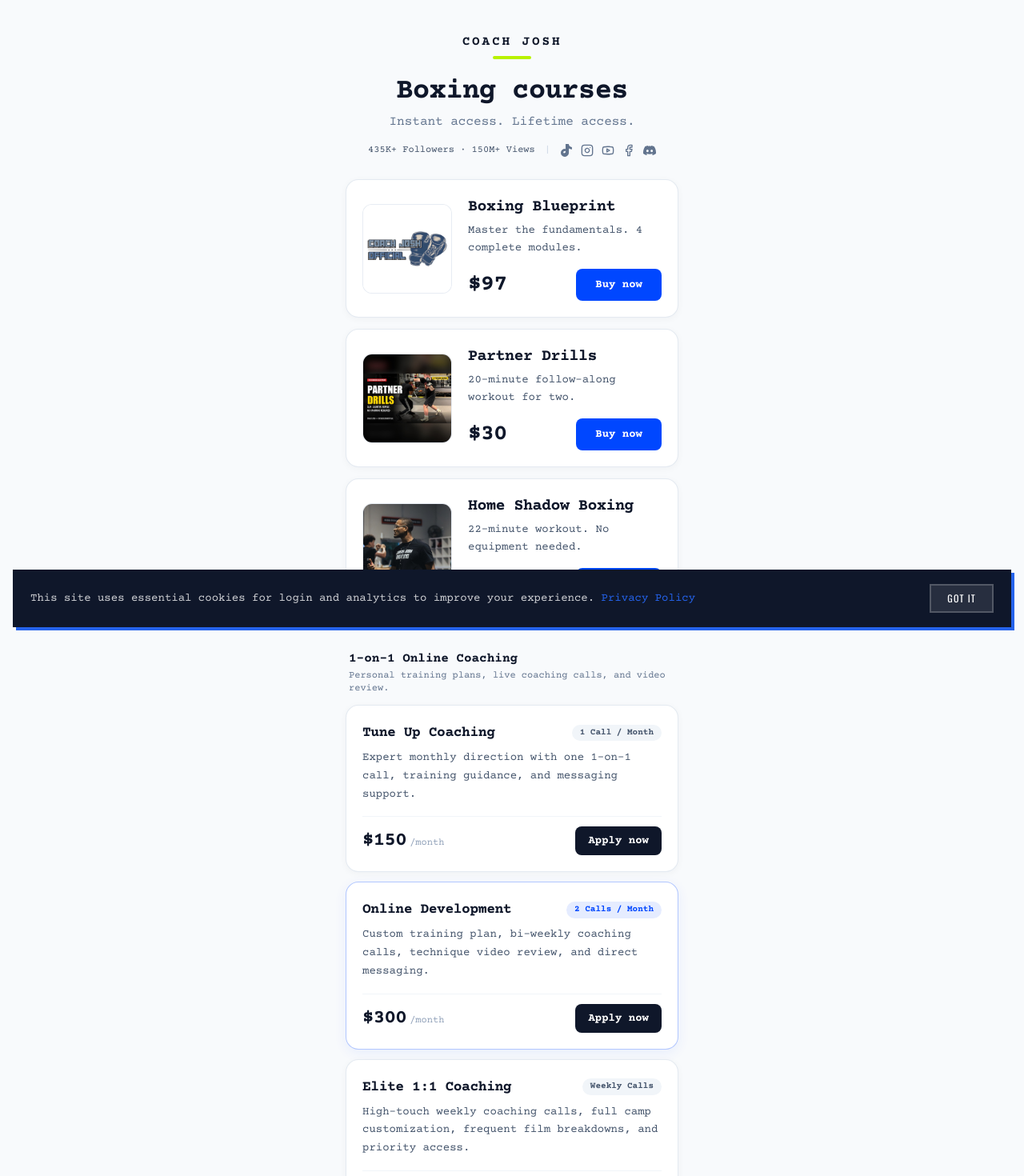
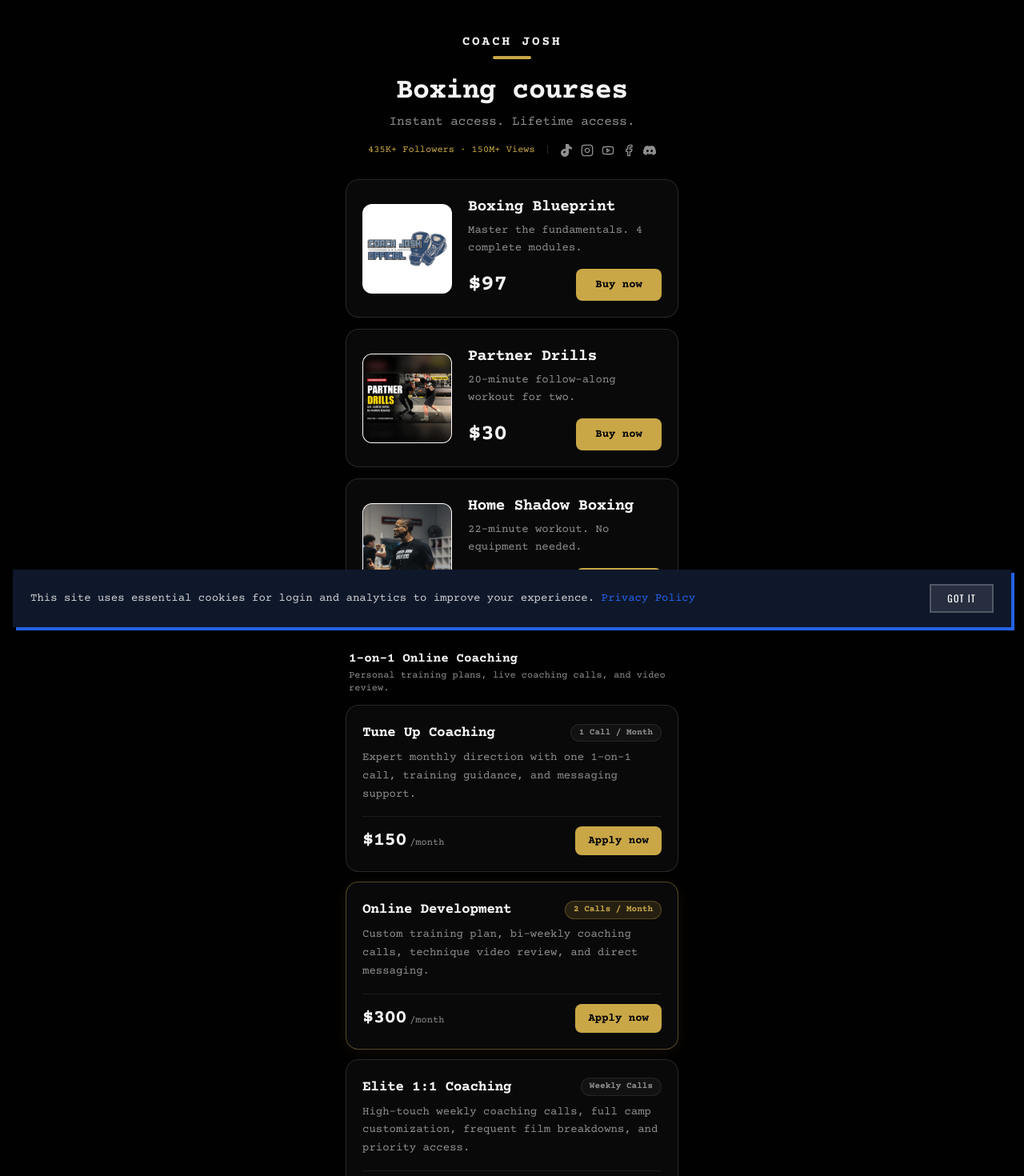
Before and after one commit to kaokien/coach-josh-official, a Next.js app: page /links in a window 1280 px wide. Shown: the top 1470 px of the page at 80% size. Built offline with nearby package versions, Linux system fonts and the light colour scheme.

Commit message:
style(links): apply coachjoshboxing.com black and gold color palette

```diff
--- a/app/links/page.tsx
+++ b/app/links/page.tsx
@@ -50,10 +50,10 @@ const CourseCard = ({
     href={href}
     target="_blank"
     rel="noopener noreferrer"
-    className="group flex items-center gap-4 sm:gap-5 rounded-2xl border border-slate-200/90 bg-white p-4 sm:p-5 shadow-[0_2px_10px_rgba(15,23,42,0.04)] transition-all duration-200 hover:border-slate-300 hover:shadow-[0_8px_24px_rgba(15,23,42,0.08)]"
+    className="group flex items-center gap-4 sm:gap-5 rounded-2xl border border-white/[0.12] bg-[#090909] p-4 sm:p-5 transition-all duration-200 hover:border-[#c9a747]/50 hover:bg-[#0d0d0d]"
   >
     {/* Square Course Thumbnail */}
-    <div className="relative h-24 w-24 sm:h-28 sm:w-28 shrink-0 overflow-hidden rounded-xl border border-slate-200/80 bg-white">
+    <div className="relative h-24 w-24 sm:h-28 sm:w-28 shrink-0 overflow-hidden rounded-xl border border-white/[0.12] bg-white">
       <Image
         src={thumbnail}
         alt={title}
@@ -66,20 +66,20 @@ const CourseCard = ({
     {/* Course Info + Price + Clear Buy Now Button */}
     <div className="flex flex-1 min-w-0 flex-col justify-between">
       <div>
-        <h2 className="text-lg sm:text-xl font-bold tracking-tight text-[#0F172A] leading-snug">
+        <h2 className="text-lg sm:text-xl font-bold tracking-tight text-[#f5f5f5] leading-snug">
           {title}
         </h2>
-        <p className="mt-1 text-xs sm:text-sm text-slate-600 leading-relaxed">
+        <p className="mt-1 text-xs sm:text-sm text-[#8f8f8f] leading-relaxed">
           {description}
         </p>
       </div>
 
       <div className="mt-3.5 flex items-center justify-between gap-3">
-        <span className="text-2xl sm:text-[28px] font-extrabold tracking-tight text-[#0F172A] leading-none">
+        <span className="text-2xl sm:text-[28px] font-extrabold tracking-tight text-[#f5f5f5] leading-none">
           {price}
         </span>
 
-        <span className="inline-flex items-center justify-center rounded-lg bg-[#0047FF] px-5 sm:px-6 py-2.5 text-sm font-semibold text-white transition-colors group-hover:bg-[#0039CC]">
+        <span className="inline-flex items-center justify-center rounded-lg bg-[#c9a747] px-5 sm:px-6 py-2.5 text-sm font-bold text-[#010101] transition-colors group-hover:bg-[#efd689]">
           {ctaText}
         </span>
       </div>
@@ -109,39 +109,39 @@ const CoachingTierCard = ({
     rel="noopener noreferrer"
     className={`group flex flex-col justify-between rounded-2xl border p-4 sm:p-5 transition-all duration-200 ${
       popular
-        ? 'border-[#0047FF]/30 bg-white shadow-[0_4px_16px_rgba(0,71,255,0.07)] hover:border-[#0047FF]/60'
-        : 'border-slate-200/90 bg-white shadow-[0_2px_10px_rgba(15,23,42,0.04)] hover:border-slate-300'
+        ? 'border-[#c9a747]/40 bg-[#090909] shadow-[0_4px_20px_rgba(201,167,71,0.08)] hover:border-[#c9a747]/70'
+        : 'border-white/[0.12] bg-[#090909] hover:border-[#c9a747]/40'
     }`}
   >
     <div>
       <div className="flex items-center justify-between gap-2">
-        <h3 className="text-base sm:text-lg font-bold tracking-tight text-[#0F172A]">
+        <h3 className="text-base sm:text-lg font-bold tracking-tight text-[#f5f5f5]">
           {title}
         </h3>
         <span
           className={`rounded-full px-2.5 py-0.5 text-[11px] font-semibold ${
             popular
-              ? 'bg-[#0047FF]/10 text-[#0047FF]'
-              : 'bg-slate-100 text-slate-600'
+              ? 'bg-[#c9a747]/15 text-[#c9a747] border border-[#c9a747]/30'
+              : 'bg-[#121212] text-[#8f8f8f] border border-white/[0.08]'
           }`}
         >
           {cadence}
         </span>
       </div>
-      <p className="mt-1.5 text-xs sm:text-sm text-slate-600 leading-relaxed">
+      <p className="mt-1.5 text-xs sm:text-sm text-[#8f8f8f] leading-relaxed">
         {description}
       </p>
     </div>
 
-    <div className="mt-4 pt-3 border-t border-slate-100 flex items-center justify-between gap-3">
+    <div className="mt-4 pt-3 border-t border-white/[0.08] flex items-center justify-between gap-3">
       <div className="flex items-baseline gap-1">
-        <span className="text-xl sm:text-2xl font-extrabold tracking-tight text-[#0F172A]">
+        <span className="text-xl sm:text-2xl font-extrabold tracking-tight text-[#f5f5f5]">
           {price}
         </span>
-        <span className="text-xs font-medium text-slate-400">/month</span>
+        <span className="text-xs font-medium text-[#8f8f8f]">/month</span>
       </div>
 
-      <span className="inline-flex items-center justify-center rounded-lg bg-[#0F172A] px-4 py-2 text-xs sm:text-sm font-semibold text-white transition-colors group-hover:bg-[#0047FF]">
+      <span className="inline-flex items-center justify-center rounded-lg bg-[#c9a747] px-4 py-2 text-xs sm:text-sm font-bold text-[#010101] transition-colors group-hover:bg-[#efd689]">
         Apply now
       </span>
     </div>
@@ -165,27 +165,27 @@ const ResourceLink = ({
   const inner = (
     <>
       <div className="flex items-center gap-3.5 min-w-0">
-        <div className="flex h-10 w-10 shrink-0 items-center justify-center rounded-xl bg-slate-100 text-[#0F172A] transition-colors group-hover:bg-[#0047FF]/10 group-hover:text-[#0047FF]">
+        <div className="flex h-10 w-10 shrink-0 items-center justify-center rounded-xl bg-[#121212] border border-white/[0.08] text-[#c9a747] transition-colors group-hover:bg-[#c9a747] group-hover:text-[#010101]">
           <Icon size={18} />
         </div>
         <div className="min-w-0">
-          <div className="text-sm sm:text-base font-semibold text-[#0F172A] leading-snug">
+          <div className="text-sm sm:text-base font-semibold text-[#f5f5f5] leading-snug">
             {title}
           </div>
-          <div className="text-xs text-slate-500 mt-0.5 leading-snug">
+          <div className="text-xs text-[#8f8f8f] mt-0.5 leading-snug">
             {subtitle}
           </div>
         </div>
       </div>
       <ArrowUpRight
         size={16}
-        className="shrink-0 text-slate-400 transition-transform duration-200 group-hover:translate-x-0.5 group-hover:-translate-y-0.5 group-hover:text-[#0047FF]"
+        className="shrink-0 text-[#8f8f8f] transition-transform duration-200 group-hover:translate-x-0.5 group-hover:-translate-y-0.5 group-hover:text-[#c9a747]"
       />
     </>
   );
 
   const classes =
-    'group flex items-center justify-between gap-3 rounded-2xl border border-slate-200/90 bg-white p-3.5 sm:p-4 shadow-[0_2px_8px_rgba(15,23,42,0.03)] transition-all duration-200 hover:border-slate-300 hover:shadow-[0_4px_14px_rgba(15,23,42,0.06)]';
+    'group flex items-center justify-between gap-3 rounded-2xl border border-white/[0.12] bg-[#090909] p-3.5 sm:p-4 transition-all duration-200 hover:border-[#c9a747]/50 hover:bg-[#0d0d0d]';
 
   if (internal) {
     return (
@@ -209,37 +209,37 @@ const ResourceLink = ({
 
 export default function LinksPage() {
   return (
-    <main className="min-h-screen w-full bg-[#F8FAFC] text-[#0F172A] selection:bg-[#0047FF] selection:text-white flex flex-col items-center">
+    <main className="min-h-screen w-full bg-[#010101] text-[#f5f5f5] selection:bg-[#c9a747] selection:text-[#010101] flex flex-col items-center">
       <div className="w-full max-w-md px-4 pt-8 pb-16 sm:pt-10">
         {/* ═══════════ COMPACT BRAND HEADER ═══════════ */}
         <header className="text-center">
           <div className="inline-flex flex-col items-center">
-            <span className="text-sm sm:text-base font-extrabold uppercase tracking-[0.18em] text-[#0F172A]">
+            <span className="text-sm sm:text-base font-extrabold uppercase tracking-[0.18em] text-[#f5f5f5]">
               COACH JOSH
             </span>
-            <span className="mt-1.5 h-1 w-12 rounded-full bg-[#B8F200]" />
+            <span className="mt-1.5 h-1 w-12 rounded-full bg-[#c9a747]" />
           </div>
 
-          <h1 className="mt-5 text-3xl sm:text-4xl font-extrabold tracking-tight text-[#0F172A]">
+          <h1 className="mt-5 text-3xl sm:text-4xl font-extrabold tracking-tight text-[#f5f5f5]">
             Boxing courses
           </h1>
-          <p className="mt-1.5 text-sm sm:text-base text-slate-500">
+          <p className="mt-1.5 text-sm sm:text-base text-[#8f8f8f]">
             Instant access. Lifetime access.
           </p>
 
           {/* Compact Social Proof & Icons */}
-          <div className="mt-4 flex flex-wrap items-center justify-center gap-3 text-xs text-slate-500">
-            <span className="font-medium text-slate-600">
+          <div className="mt-4 flex flex-wrap items-center justify-center gap-3 text-xs text-[#8f8f8f]">
+            <span className="font-medium text-[#c9a747]">
               435K+ Followers · 150M+ Views
             </span>
-            <span className="text-slate-300">|</span>
-            <div className="flex items-center gap-2.5 text-slate-500">
+            <span className="text-white/20">|</span>
+            <div className="flex items-center gap-2.5 text-[#8f8f8f]">
               <a
                 href="https://www.tiktok.com/@coachjoshofficial"
                 target="_blank"
                 rel="noopener noreferrer"
                 aria-label="TikTok"
-                className="hover:text-[#0F172A] transition-colors"
+                className="hover:text-[#c9a747] transition-colors"
               >
                 <TikTokIcon className="h-4 w-4" />
               </a>
@@ -248,7 +248,7 @@ export default function LinksPage() {
                 target="_blank"
                 rel="noopener noreferrer"
                 aria-label="Instagram"
-                className="hover:text-[#E1306C] transition-colors"
+                className="hover:text-[#c9a747] transition-colors"
               >
                 <Instagram size={16} />
               </a>
@@ -257,7 +257,7 @@ export default function LinksPage() {
                 target="_blank"
                 rel="noopener noreferrer"
                 aria-label="YouTube"
-                className="hover:text-[#FF0000] transition-colors"
+                className="hover:text-[#c9a747] transition-colors"
               >
                 <Youtube size={16} />
               </a>
@@ -266,7 +266,7 @@ export default function LinksPage() {
                 target="_blank"
                 rel="noopener noreferrer"
                 aria-label="Facebook"
-                className="hover:text-[#1877F2] transition-colors"
+                className="hover:text-[#c9a747] transition-colors"
               >
                 <Facebook size={16} />
               </a>
@@ -275,7 +275,7 @@ export default function LinksPage() {
                 target="_blank"
                 rel="noopener noreferrer"
                 aria-label="Discord"
-                className="hover:text-[#5865F2] transition-colors"
+                className="hover:text-[#c9a747] transition-colors"
               >
                 <DiscordIcon className="h-4 w-4" />
               </a>
@@ -316,10 +316,10 @@ export default function LinksPage() {
         {/* ═══════════ 2. 1-ON-1 ONLINE COACHING ═══════════ */}
         <section className="mt-10" aria-label="1-on-1 Online Coaching">
           <div className="mb-3 px-1">
-            <h2 className="text-base font-bold text-[#0F172A]">
+            <h2 className="text-base font-bold text-[#f5f5f5]">
               1-on-1 Online Coaching
             </h2>
-            <p className="text-xs text-slate-500 mt-0.5">
+            <p className="text-xs text-[#8f8f8f] mt-0.5">
               Personal training plans, live coaching calls, and video review.
             </p>
           </div>
@@ -355,7 +355,7 @@ export default function LinksPage() {
         {/* ═══════════ 3. OFFICIAL SPONSOR (LEAD BOXING ONLY) ═══════════ */}
         <section className="mt-10" aria-label="Recommended Gear">
           <div className="mb-3 px-1">
-            <h2 className="text-base font-bold text-[#0F172A]">
+            <h2 className="text-base font-bold text-[#f5f5f5]">
               Recommended Gear
             </h2>
           </div>
@@ -371,7 +371,7 @@ export default function LinksPage() {
         {/* ═══════════ 4. FREE RESOURCES & GYM ═══════════ */}
         <section className="mt-10" aria-label="Resources and Training">
           <div className="mb-3 px-1">
-            <h2 className="text-base font-bold text-[#0F172A]">
+            <h2 className="text-base font-bold text-[#f5f5f5]">
               Free Resources &amp; In-Person
             </h2>
           </div>
@@ -417,7 +417,7 @@ export default function LinksPage() {
         {/* ═══════════ 5. BUSINESS INQUIRIES (MOVED BELOW COURSES) ═══════════ */}
         <section className="mt-10" aria-label="Business and Partnerships">
           <div className="mb-3 px-1">
-            <h2 className="text-base font-bold text-[#0F172A]">
+            <h2 className="text-base font-bold text-[#f5f5f5]">
               Business &amp; Brand Inquiries
             </h2>
           </div>
@@ -441,10 +441,10 @@ export default function LinksPage() {
         </section>
 
         {/* ═══════════ MINIMAL FOOTER BAR ═══════════ */}
-        <footer className="mt-12 pt-6 border-t border-slate-200 flex items-center justify-around text-xs font-medium text-slate-500">
+        <footer className="mt-12 pt-6 border-t border-white/[0.12] flex items-center justify-around text-xs font-medium text-[#8f8f8f]">
           <a
             href="mailto:COACHJOSHOFFICIAL@PLAYERSCLUBLLC.COM"
-            className="hover:text-[#0F172A] transition-colors"
+            className="hover:text-[#c9a747] transition-colors"
           >
             Contact
           </a>
@@ -452,7 +452,7 @@ export default function LinksPage() {
             href="https://instagram.com/coachjoshofficial"
             target="_blank"
             rel="noopener noreferrer"
-            className="hover:text-[#0F172A] transition-colors"
+            className="hover:text-[#c9a747] transition-colors"
           >
             Instagram
           </a>
@@ -460,7 +460,7 @@ export default function LinksPage() {
             href="https://youtube.com/@coachjoshofficial?si=6dbXONGnIDN8VNuV"
             target="_blank"
             rel="noopener noreferrer"
-            className="hover:text-[#0F172A] transition-colors"
+            className="hover:text-[#c9a747] transition-colors"
           >
             YouTube
           </a>
@@ -468,7 +468,7 @@ export default function LinksPage() {
             href="https://www.tiktok.com/@coachjoshofficial"
             target="_blank"
             rel="noopener noreferrer"
-            className="hover:text-[#0F172A] transition-colors"
+            className="hover:text-[#c9a747] transition-colors"
           >
             TikTok
           </a>
```
